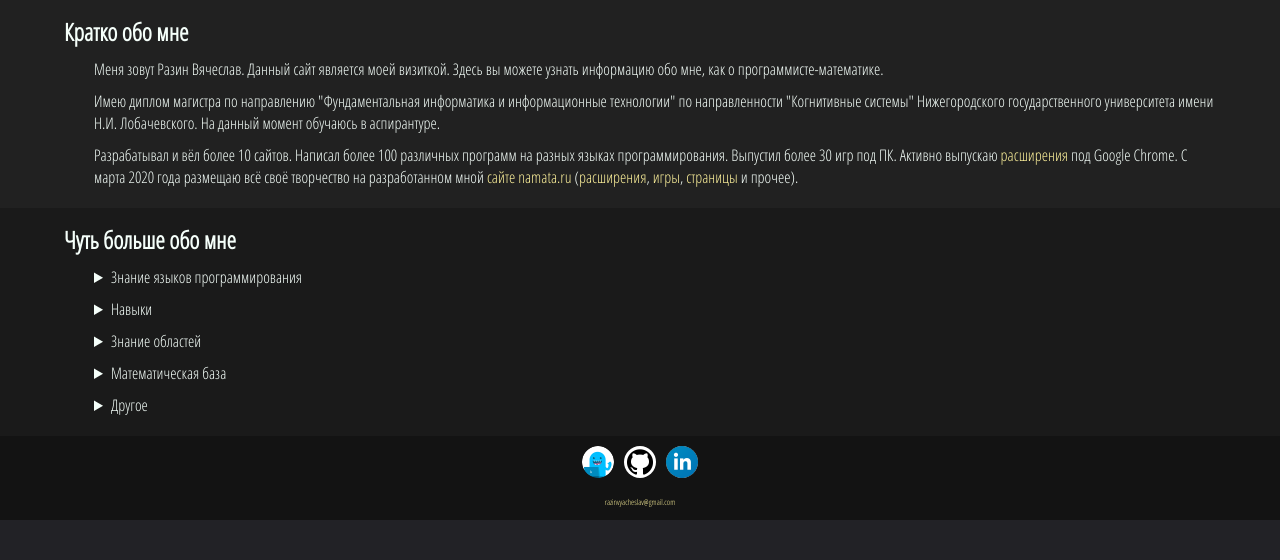
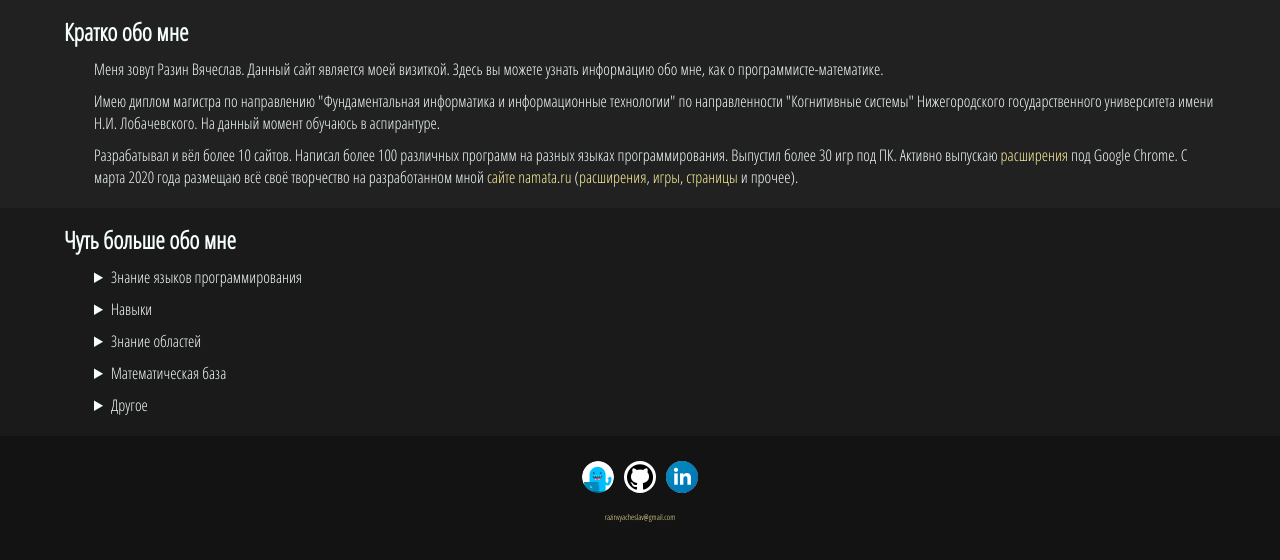
Before and after one commit to razinw/razinw.github.io, a plain HTML site: page index.html in a window 1280 px wide. Drawn offline with Linux system fonts and the light colour scheme; files whose address does not match are found by name.

Commit message:
Update
Update

```diff
--- a/styles.css
+++ b/styles.css
@@ -17,7 +17,7 @@ html
 {
     height: 100%;
     font-family: "OpenSansCondensed-Light", Helvetica, Impact, sanf-serif;
-    background-color: #222226;
+    background-color: #131313;
     color: #F5FFFA;
 }
 a
@@ -47,6 +47,7 @@ ul
 }
 #badges
 {
+    margin-top: 15px;
     display: flex;
     justify-content: center;
     align-content: space-between;
```
